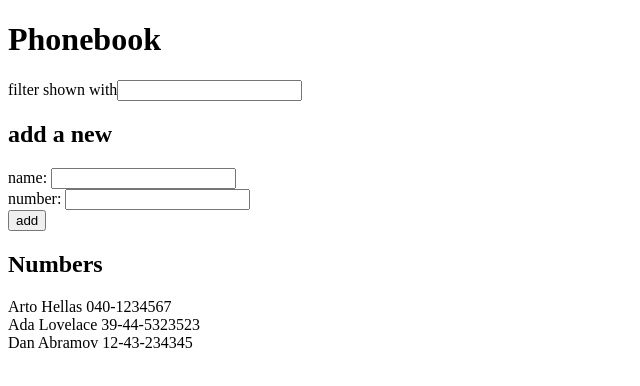
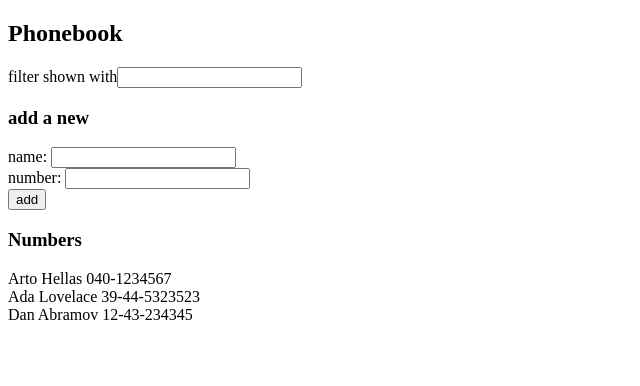
Before and after one commit to Gwasagir/fullstack_open, a React (Vite) app in the folder part2/phonebook/: page / in a window 1280 px wide. Shown: the top 386 px of the page, without its empty margins (0-640 px from the left). Built offline with nearby package versions, Linux system fonts and the light colour scheme.

Commit message:
Done 2.10

```diff
--- a/part2/phonebook/src/App.jsx
+++ b/part2/phonebook/src/App.jsx
@@ -1,6 +1,5 @@
 import { useState } from 'react'
 import GetNumbers from './components/GetNumbers'
-import CheckEquality from './components/DeepEquals'
 import AddPerson from './components/AddPerson'
 import Filter from './components/Filter'
 
@@ -20,49 +19,15 @@ const App = () => {
   const handleAddNum = (event) => setNewNumber(event.target.value)
   const handleFilter = (event) => setFilterValue(event.target.value)
 
-  const raiseError = () => alert(`${newName} is already added to phonebook`)
-
-  const addPerson = (event) => {
-    event.preventDefault()
-    let unique = true
-    const PersonObject = {
-      name: newName,
-      number: newNumber
-    }
-    // Checking if newName exists
-    persons.map(person => {
-      if (CheckEquality(PersonObject.name, person.name)){
-        raiseError(`${PersonObject.name} is already added to phonebook`)
-        setNewName('')
-        setNewNumber('')
-        unique = false
-      }}
-    )
-    // Shouldn't come here if raiseError occured before
-    if (unique) {
-    setPersons(persons.concat(PersonObject))
-    setNewName('')
-    setNewNumber('')
-    }
-  }
-
-  const addNewPerson = (event) => {
-    event.preventDefault()
-    return(AddPerson(this.newName, this.newNumber, this.persons))
-  }
-
   return (
     <div>
-      <h1>Phonebook</h1>
+      <h2>Phonebook</h2>
       <Filter filterValue={filterValue} handler={handleFilter} />
-      <h2>add a new</h2>
-      <form onSubmit={addPerson}>
-        <div> name: <input value={newName} onChange={handleAddName}/></div>
-        <div> number: <input value={newNumber} onChange={handleAddNum} /> </div>
-        <div> <button type="submit">add</button> </div>
-      </form>
-
-      <h2>Numbers</h2>
+      <h3>add a new</h3>
+        <AddPerson persons={persons} setPersons={setPersons} newName={newName}
+        newNumber={newNumber} handleName={handleAddName} handleNum={handleAddNum}
+        setNewName={setNewName} setNewNumber={setNewNumber} />
+      <h3>Numbers</h3>
         <GetNumbers persons={persons} filter={filterValue} />
     </div>
   )
--- a/part2/phonebook/src/components/AddPerson.jsx
+++ b/part2/phonebook/src/components/AddPerson.jsx
@@ -1,21 +1,40 @@
-const AddPerson = (newName, newNumber) => {
+import CheckEquality from "./DeepEquals"
+
+const AddPerson = (props) => {
+    const raiseError = () => alert(`${props.newName} is already added to phonebook`)
+
+    const addButton = (event) => {
+        event.preventDefault()
         let unique = true
         const PersonObject = {
-      name: newName
+            name: props.newName,
+            number: props.newNumber
         }
         // Checking if newName exists
-    persons.map(person => {
-      if (CheckEquality(newName, person.name)){
-        raiseError()
-        setNewName('')
+        props.persons.map(person => {
+            if (CheckEquality(PersonObject.name, person.name)){
+            raiseError(`${PersonObject.name} is already added to phonebook`)
+            props.setNewName('')
+            props.setNewNumber('')
             unique = false
             }}
         )
         // Shouldn't come here if raiseError occured before
         if (unique) {
-    setPersons(persons.concat(PersonObject))
-    setNewName('')
+            props.setPersons(props.persons.concat(PersonObject))
+            props.setNewName('')
+            props.setNewNumber('')
         }
         }
 
+    return(
+    <div>
+        <form onSubmit={addButton}>
+            <div> name: <input value={props.newName} onChange={props.handleName}/></div>
+            <div> number: <input value={props.newNumber} onChange={props.handleNum} /> </div>
+            <div> <button type="submit">add</button> </div>
+        </form>
+    </div>
+    )}
+
 export default AddPerson
```
Lines whose indentation alone changed are shown as unchanged.
